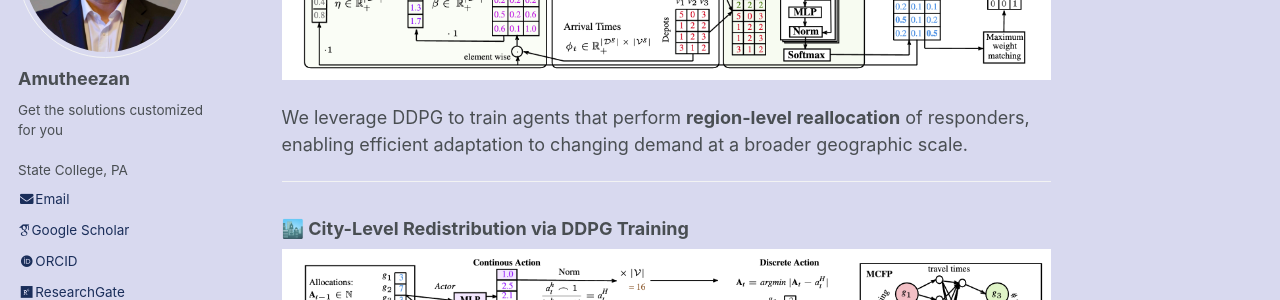
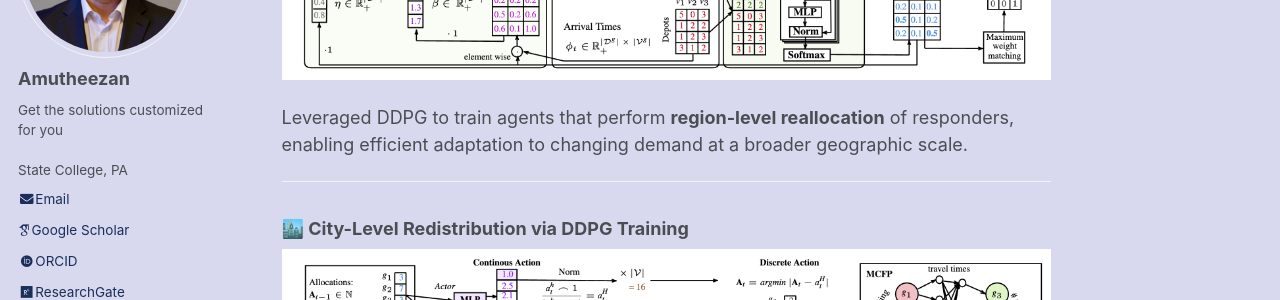
Before and after one commit to Amutheezan/amutheezan.github.io, a Jekyll site: the page built from _projects/2024-06-06-stationing.md, in a window 1280 px wide and 900 px high, scrolled down 1162 px. Shown: the part 153-453 px from the top of the window. Built offline with Jekyll 4.4.1, drawn with Linux system fonts in a browser that asks for light colours; some web fonts are replaced.

Commit message:
Update 2024-06-06-stationing.md

```diff
--- a/_projects/2024-06-06-stationing.md
+++ b/_projects/2024-06-06-stationing.md
@@ -28,7 +28,7 @@ This diagram illustrates our state-of-the-art hierarchical coordination framewor
 ### 🧠 Region-Level Reallocation via DDPG Training
 ![Region-Level Training](https://amutheezan.com/images/LLPTraining.png)
 
-We leverage DDPG to train agents that perform **region-level reallocation** of responders, enabling efficient adaptation to changing demand at a broader geographic scale.
+Leveraged DDPG to train agents that perform **region-level reallocation** of responders, enabling efficient adaptation to changing demand at a broader geographic scale.
 
 ---
 
```
